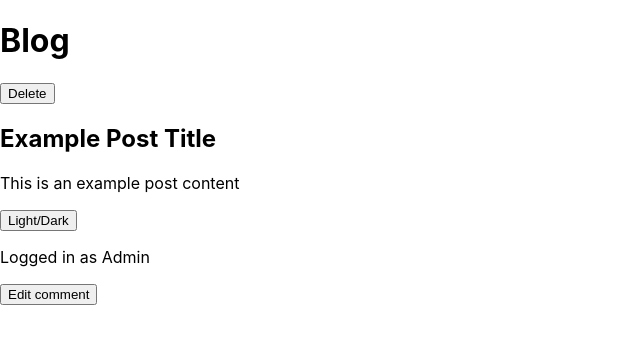
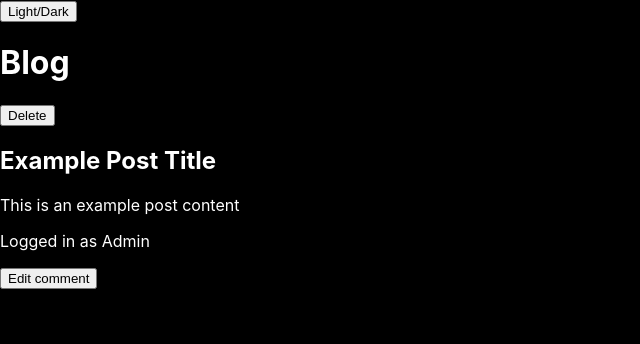
Before and after one commit to goatsefl/React-core-fundamentals, a React (Create React App) app in the folder contextapi/: page / in a window 1280 px wide. Shown: the top 344 px of the page, without its empty margins (0-640 px from the left). Built offline with nearby package versions, Linux system fonts and the light colour scheme.

Commit message:
Made the basic change of adding BG to the entire page using useEffect with dependency array and stateVariable

```diff
--- a/contextapi/src/App.js
+++ b/contextapi/src/App.js
@@ -1,14 +1,25 @@
 import './styles.css';
 import UserInfoContext from './context/UserInfoContext';
 import BlogPage from './components/BlogPage';
+import { useEffect, useState } from 'react';
 
 export default function App() {
-  const userInfo = { username: "Admin", isAdmin: true, theme: "light" }
+  const userInfo = { username: "Admin", isAdmin: true }
+  const [theme, setTheme] = useState(false)
+  const toggleBg = () => {
+    setTheme(prev => !prev)
+  }
+  useEffect(() => {
+    document.body.className = theme ? "light" : 'dark';
+  }, [theme])
   return (
     <div>
-      <UserInfoContext.Provider value={userInfo}>
-        <BlogPage></BlogPage>
-      </UserInfoContext.Provider>
-    </div>
+      <button onClick={toggleBg}>Light/Dark</button>
+      <div>
+        <UserInfoContext.Provider value={userInfo}>
+          <BlogPage></BlogPage>
+        </UserInfoContext.Provider>
+      </div>
+    </div >
   );
 }
--- a/contextapi/src/components/BlogPage.js
+++ b/contextapi/src/components/BlogPage.js
@@ -8,7 +8,7 @@ export default function BlogPage() {
     return (
         <div>
             <h1>Blog</h1>
-            <Post username={userInfo.username} isAdmin={userInfo.isAdmin} theme={userInfo.theme}></Post>
+            <Post username={userInfo.username} isAdmin={userInfo.isAdmin}></Post>
         </div>
     )
 }
--- a/contextapi/src/components/Comment.js
+++ b/contextapi/src/components/Comment.js
@@ -2,14 +2,9 @@ import React from "react";
 import "../styles.css"
 
 
-export default function Comment({ username, isAdmin, theme }) {
-    const toggleBg = () => {
-        theme = theme ? 'light' : 'dark'
-    }
-
+export default function Comment({ username, isAdmin }) {
     return (
-        <div className={theme}>
-            <button onClick={toggleBg}>Light/Dark</button>
+        <div>
             <p>Logged in as {username}</p>
             {isAdmin && <button>Edit comment</button>}
         </div>
--- a/contextapi/src/components/Post.js
+++ b/contextapi/src/components/Post.js
@@ -2,13 +2,13 @@ import React from "react";
 import Comment from "./Comment";
 
 
-export default function Post({ username, isAdmin, theme }) {
+export default function Post({ username, isAdmin }) {
     return (
         <div>
             {isAdmin && <button>Delete</button>}
             <h2>Example Post Title</h2>
             <p>This is an example post content</p>
-            <Comment username={username} isAdmin={isAdmin} theme={theme}></Comment>
+            <Comment username={username} isAdmin={isAdmin}></Comment>
         </div>
     );
 }
--- a/contextapi/src/context/UserInfoContext.js
+++ b/contextapi/src/context/UserInfoContext.js
@@ -4,7 +4,6 @@ import { createContext } from "react";
 const UserInfoContext = createContext({
     username: "Guest",
     isAdmin: "false",
-    theme: "light"
 });
 
 
--- a/contextapi/src/styles.css
+++ b/contextapi/src/styles.css
@@ -1,11 +1,11 @@
 .light {
 	background-color: white;
 	color: black;
-	transition: 0.4s all ease-in-out;
+	transition: 1s all ease-in-out;
 }
 
 .dark {
 	background-color: black;
 	color: white;
-	transition: 0.4s all ease-in-out;
+	transition: 1s all ease-in-out;
 }
```
